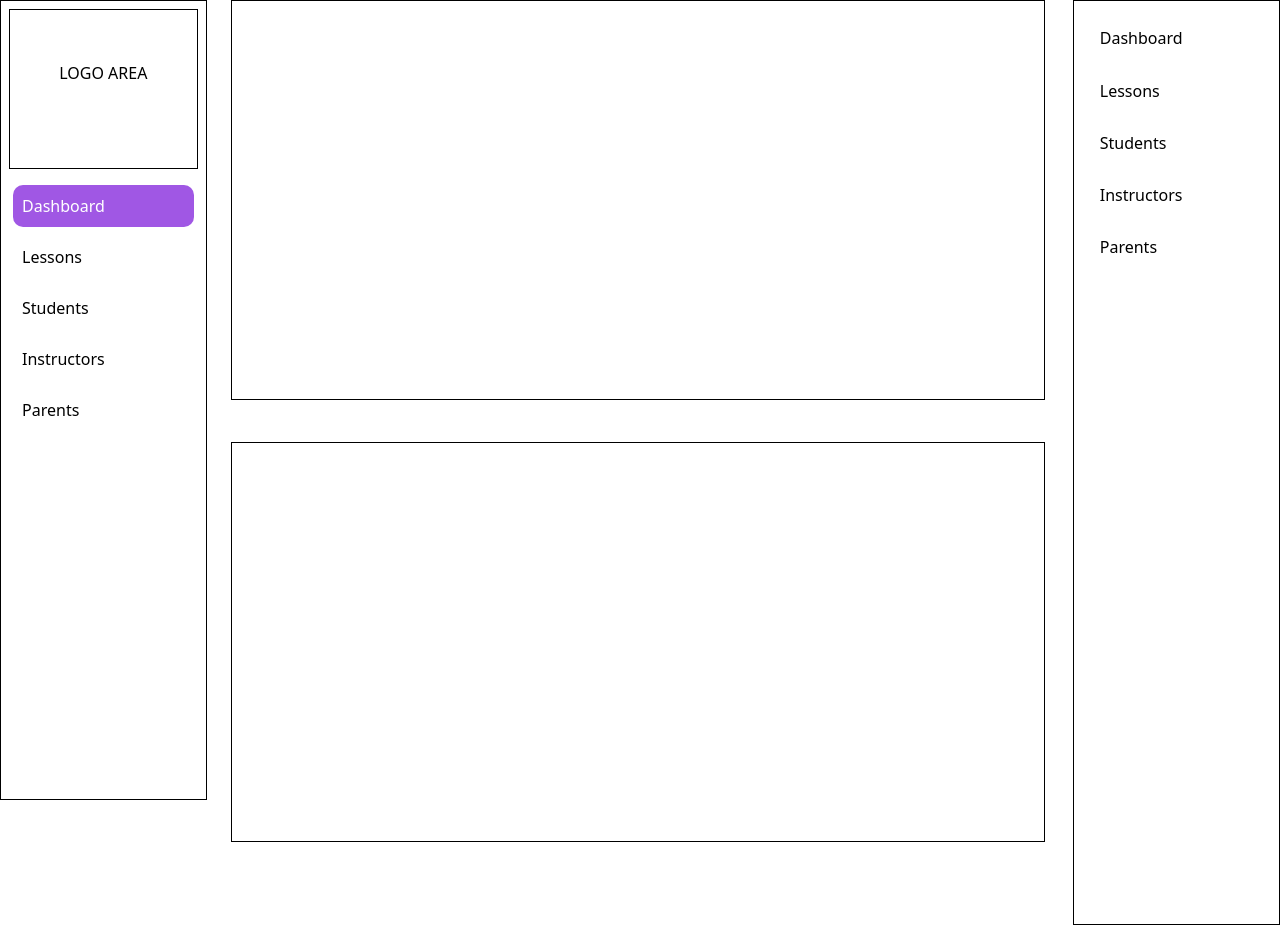
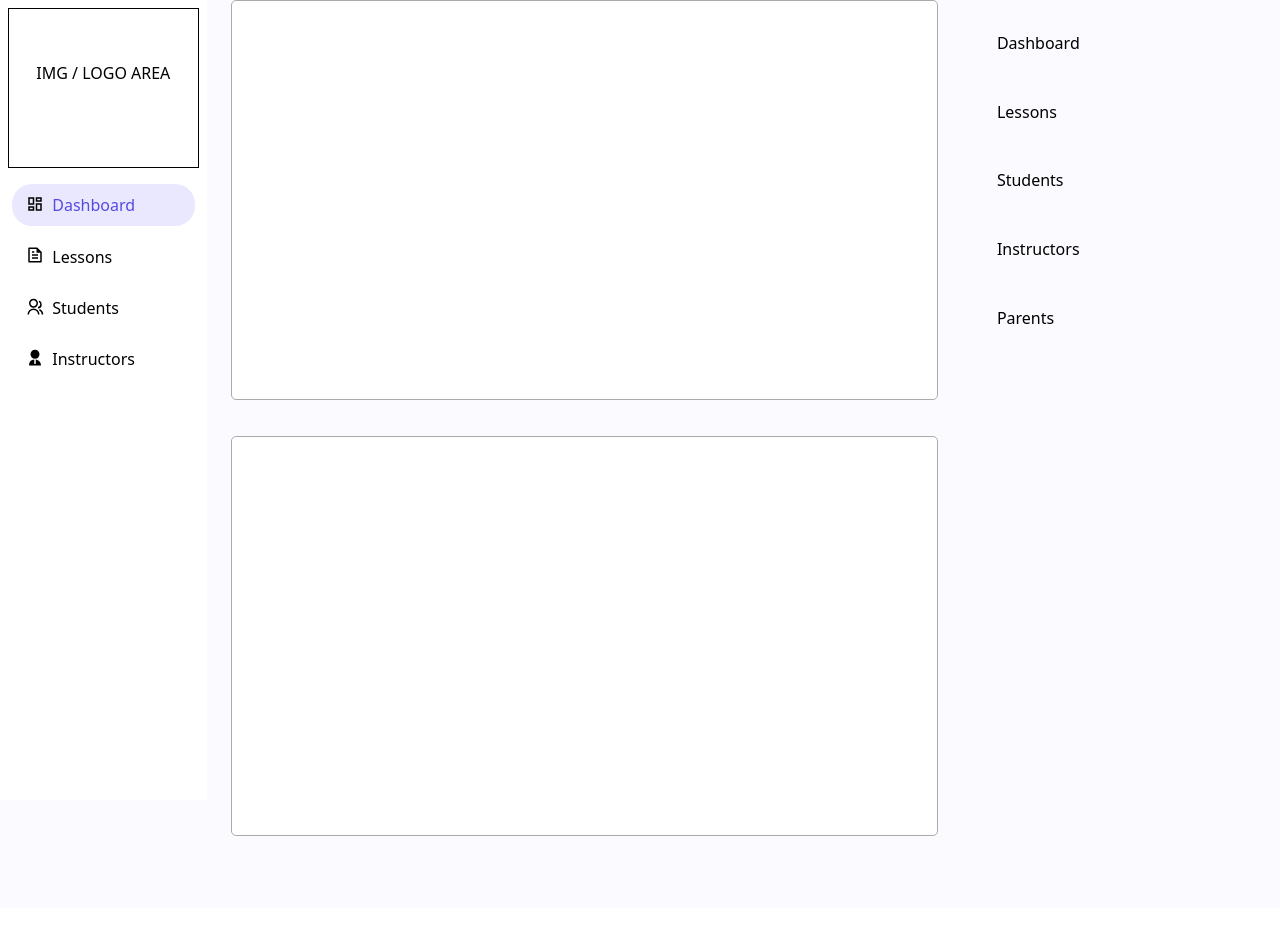
Before and after one commit to pretty123dian/Sms-frontEnd, a Vue app: page / in a window 1280 px wide. Built offline with nearby package versions, Linux system fonts and the light colour scheme.

Commit message:
Dashboard retouching

```diff
--- a/src/App.vue
+++ b/src/App.vue
@@ -20,5 +20,9 @@ export default {
 </script>
 
 <style src="./assets/tailwind.css">
+#app{
+  background-color: #fafaff !important;
+}
 @import url("https://fonts.googleapis.com/css2?family=Poppins:wght@200&display=swap");
+
 </style>
--- a/src/components/main/StatisticalVisual.vue
+++ b/src/components/main/StatisticalVisual.vue
@@ -1,5 +1,5 @@
 <template>
-  <div class=" col-start-3 col-end-11 ">
+  <div class=" col-start-3 col-end-10 ">
 
     <div class="grid grid-cols-1 sm:mr-5">
         <div class="chart-one lg:ml-4 sm:ml-4">
@@ -20,14 +20,19 @@ name:"StatisticalVisual"
 
 <style>
 .chart-one{
-    border:1px solid black;
+    /* border:1px solid black; */
     height: 50vh;
+    background-color: #fff;
+    border:1px solid rgb(172, 169, 169);
+    border-radius: 5px;
 }
 .chart-two{
     margin-top: 5%;
-    border:1px solid black;
+    border:1px solid rgb(172, 169, 169);
     height: 50vh;
+    border-radius: 5px;
     margin-bottom: 10%;
+    background-color: #fff;
 }
 
 </style>
--- a/src/components/shared/RightSidebar.vue
+++ b/src/components/shared/RightSidebar.vue
@@ -1,5 +1,5 @@
 <template>
-  <div class="left-sidebar col-start-11 col-end-13">
+  <div class="left-sidebar col-start-10 col-end-13">
 <div class="home-links  md:ml-4 md:mt-4">
       <a href="">Dashboard</a>
       <a href="">Lessons</a>
@@ -18,6 +18,6 @@ name:"RightSidebar"
 
 <style>
 .left-sidebar{
-    border: 1px solid black;
+    /* border: 1px solid black; */
 }
 </style>
--- a/src/components/shared/Sidebar.vue
+++ b/src/components/shared/Sidebar.vue
@@ -2,14 +2,22 @@
 
   <div class="sidebar col-start-1 col-end-3 ">
   <div class="col-start-1 col-end-2 sms-logo sm:m-2">
-    LOGO AREA
+    IMG / LOGO AREA
   </div>
     <div class="home-links md:ml-3 md:mt-4 md:mr-3">
-      <a href="" class="active">Dashboard</a>
-      <a href="">Lessons</a>
-      <a href="">Students</a>
-      <a href="">Instructors</a>
-      <a href="">Parents</a>
+
+      <a href="" class="active">
+        <svg xmlns="http://www.w3.org/2000/svg" viewBox="0 0 24 24" width="18" height="18"><path fill="none" d="M0 0h24v24H0z"/><path d="M13 21V11h8v10h-8zM3 13V3h8v10H3zm6-2V5H5v6h4zM3 21v-6h8v6H3zm2-2h4v-2H5v2zm10 0h4v-6h-4v6zM13 3h8v6h-8V3zm2 2v2h4V5h-4z"/></svg>
+        Dashboard</a>
+      <a href="">
+        <svg xmlns="http://www.w3.org/2000/svg" viewBox="0 0 24 24" width="18" height="18"><path fill="none" d="M0 0h24v24H0z"/><path d="M21 8v12.993A1 1 0 0 1 20.007 22H3.993A.993.993 0 0 1 3 21.008V2.992C3 2.455 3.449 2 4.002 2h10.995L21 8zm-2 1h-5V4H5v16h14V9zM8 7h3v2H8V7zm0 4h8v2H8v-2zm0 4h8v2H8v-2z"/></svg>
+        Lessons</a>
+      <a href="">
+        <svg xmlns="http://www.w3.org/2000/svg" viewBox="0 0 24 24" width="18" height="18"><path fill="none" d="M0 0h24v24H0z"/><path d="M2 22a8 8 0 1 1 16 0h-2a6 6 0 1 0-12 0H2zm8-9c-3.315 0-6-2.685-6-6s2.685-6 6-6 6 2.685 6 6-2.685 6-6 6zm0-2c2.21 0 4-1.79 4-4s-1.79-4-4-4-4 1.79-4 4 1.79 4 4 4zm8.284 3.703A8.002 8.002 0 0 1 23 22h-2a6.001 6.001 0 0 0-3.537-5.473l.82-1.824zm-.688-11.29A5.5 5.5 0 0 1 21 8.5a5.499 5.499 0 0 1-5 5.478v-2.013a3.5 3.5 0 0 0 1.041-6.609l.555-1.943z"/></svg>
+        Students</a>
+      <a href="">
+        <svg xmlns="http://www.w3.org/2000/svg" viewBox="0 0 24 24" width="18" height="18"><path fill="none" d="M0 0h24v24H0z"/><path d="M11 14.062V20h2v-5.938c3.946.492 7 3.858 7 7.938H4a8.001 8.001 0 0 1 7-7.938zM12 13c-3.315 0-6-2.685-6-6s2.685-6 6-6 6 2.685 6 6-2.685 6-6 6z"/></svg>
+        Instructors</a>
     </div>
   </div>
 
@@ -23,10 +31,11 @@ name: "Sidebar"
 </script>
 <style>
 .sidebar{
-  border:1px solid black;
+  /* border:1px solid black; */
   height: 100vh;
   top: 0;
   position: sticky;
+  background-color: #fff;
   /* width: 17%; */
   /* position: fixed; */
 }
@@ -38,21 +47,28 @@ name: "Sidebar"
   padding-top: 25%;
 }
 .home-links a{
-display: block;
+display: flex;
 margin-top: 5%;
  padding: 5% 5%;
- border-radius: 10px;
+ border-radius: 20px;
+}
+.home-links a>svg{
+  margin-right: 5%;
+  margin-top: 1%;
+  margin-left:3%;
 }
 .home-links>.active{
   padding: 5% 5%;
-    background-color: rgba(122, 20, 218, 0.712);
-    color: #fff;
+    background-color: #E9E8FF;
+    color: #574AE2;
   /* border:1px solid black; */
-  border-radius: 10px;
+  border-radius: 20px;
 }
 .home-links a:hover{
   /* font-weight: bold; */
-  background-color: rgba(122, 20, 218, 0.712);
-  color: #fff;
+  /* background-color: rgba(122, 20, 218, 0.712); */
+
+  background-color: #E9E8FF;
+  color: #574AE2;
 }
 </style>
--- a/src/pages/Dashboard.vue
+++ b/src/pages/Dashboard.vue
@@ -1,5 +1,5 @@
 <template>
-  <div class="grid grid-cols-12 gap-2">
+  <div class="grid grid-cols-12 gap-2 dashboard">
       <Sidebar/>
       <statistical-visual/>
       <right-sidebar/>
@@ -22,5 +22,7 @@ StatisticalVisual
 </script>
 
 <style>
-
+.dashboard{
+   background-color: #fafaff !important;
+}
 </style>
```
